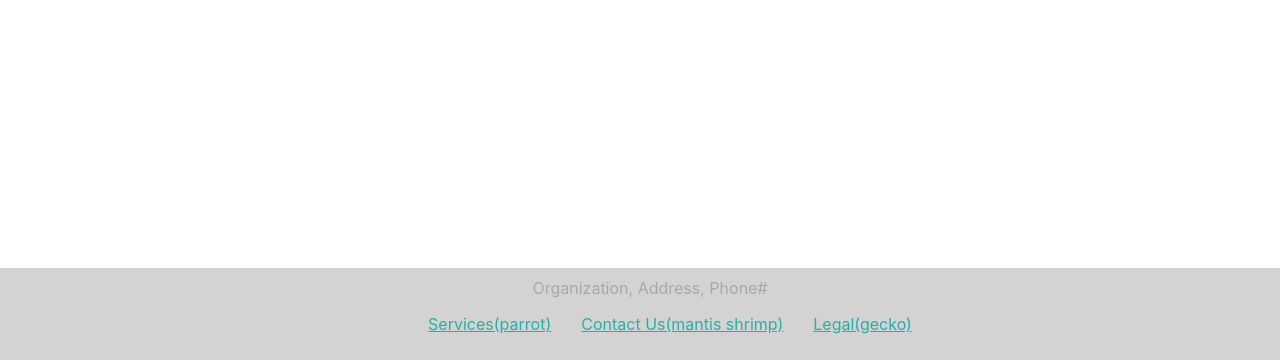
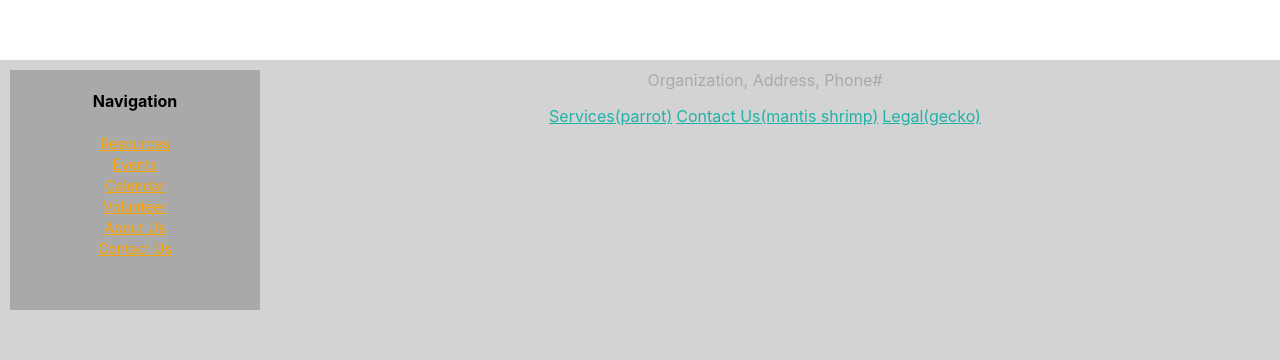
Before and after one commit to pvahanian/shelter-project, a React (Create React App) app: page / in a window 1280 px wide. Shown: the part 440-800 px from the top of the page. Built offline with nearby package versions, Linux system fonts and the light colour scheme.

Commit message:
Made Nav-Block component. Rendered Nav in Footer.

```diff
--- a/src/components/Footer.css
+++ b/src/components/Footer.css
@@ -8,12 +8,14 @@ footer {
   left: 0;
   bottom: 0;
   width: 100%;
+  height: 300px;
+  box-sizing: border-box;
 }
 
 /*TO-DO 3-column formatting*/
 
-a {
+footer a {
   color: lightseagreen;
   text-align: center;
-  padding: 15px;
+  padding: 2px;
 }
--- a/src/components/Footer.js
+++ b/src/components/Footer.js
@@ -1,5 +1,6 @@
 import React from 'react';
 import './Footer.css';
+import NavBlock from './NavigationBlock.js';
 
 const listOfLinks = (
   <ul>
@@ -18,10 +19,13 @@ const plainInfo = (
 class Footer extends React.Component {
   render() {
     return(
-      <footer>
-        {plainInfo}
-        {listOfLinks}
-      </footer>
+      <div>
+        <footer>
+          <NavBlock />
+          {plainInfo}
+          {listOfLinks}
+        </footer>
+      </div>
     );
   }
 };
--- /dev/null
+++ b/src/components/NavigationBlock.css
@@ -0,0 +1,37 @@
+.nav-block a {
+  color: orange;
+  font-size: 14px;
+  padding: 2px;
+  display: list-item;
+}
+
+.nav-block h4 {
+  color: black;
+}
+
+[class*="link-col-"] {
+  float: left;
+  height: 100px;
+  width: 8.33%;
+  display: block;
+  box-sizing: border-box;
+}
+
+
+.nav-block {
+  background-color: darkgray;
+  float: left;
+  height: 240px;
+  width: 250px;
+  display: block;
+}
+
+
+/*
+.link-col-1 {
+
+}
+.link-col-2 {
+  width:
+}
+*/
--- /dev/null
+++ b/src/components/NavigationBlock.js
@@ -0,0 +1,20 @@
+import React from 'react';
+import './NavigationBlock.css';
+
+class NavBlock extends React.Component {
+  render() {
+    return(
+      <div className="nav-block">
+        <h4>Navigation</h4>
+        <a href="https://en.wikipedia.org/wiki/Mineral">Resources</a>
+        <a href="https://en.wikipedia.org/wiki/Party">Events</a>
+        <a href="https://en.wikipedia.org/wiki/Maya_calendar">Calendar</a>
+        <a href="https://en.wikipedia.org/wiki/Greenpeace">Volunteer</a>
+        <a href="https://en.wikipedia.org/wiki/Engineer">About Us</a>
+        <a href="https://en.wikipedia.org/wiki/Smoke_signal">Contact Us</a>
+      </div>
+    );
+  }
+};
+
+export default NavBlock;
--- a/src/index.js
+++ b/src/index.js
@@ -4,8 +4,9 @@ import './index.css';
 //import App from './App';
 import * as serviceWorker from './serviceWorker';
 import Footer from './components/Footer.js';
+//import NavBlock from './components/NavigationBlock';
 
-ReactDOM.render(</*App*/Footer />, document.getElementById('root'));
+ReactDOM.render(</*App*/Footer/*NavBlock*/ />, document.getElementById('root'));
 
 // If you want your app to work offline and load faster, you can change
 // unregister() to register() below. Note this comes with some pitfalls.
```
